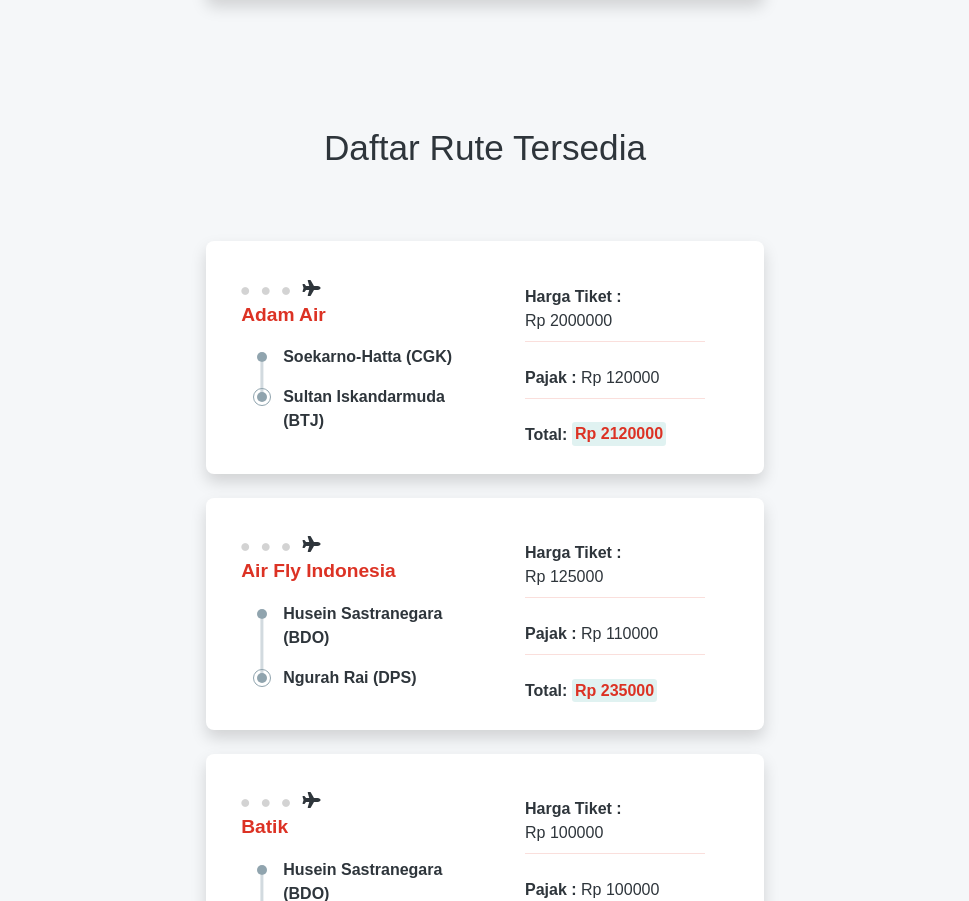
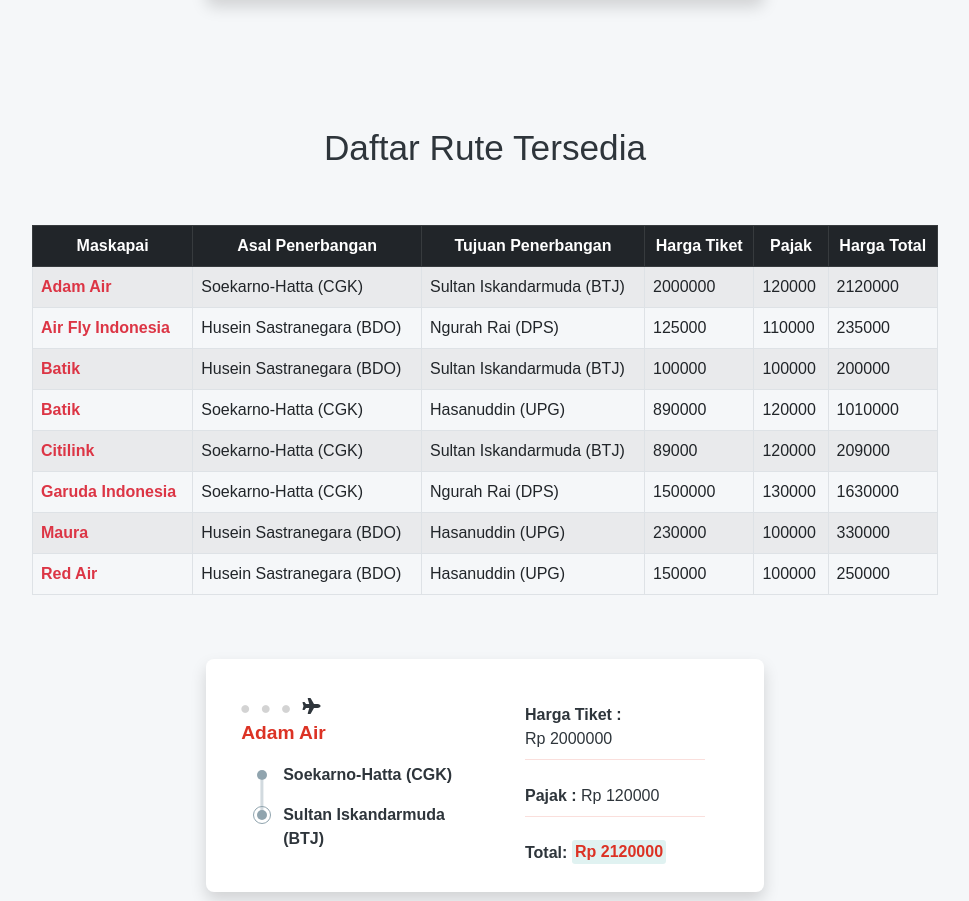
Before and after one commit to mauraqoonitah/flightApp, a PHP site: page / in a window 1280 px wide. Shown: the part 1247-2148 px from the top of the page, without its empty margins (155-1124 px from the left). Run offline with PHP 8.4, Linux system fonts and the light colour scheme; some web fonts are replaced.

Commit message:
add table

```diff
--- a/index.php
+++ b/index.php
@@ -227,8 +227,34 @@
             <div class="container-sm mt-5 mb-5 pb-5">
                 <h2 class="text-center p-5">Daftar Rute Tersedia</h2>
 
+                <!-- menampilkan hasil rute dalam bentuk tabel -->
+                <div class="table-responsive container col-lg-10 mx-auto mb-5">
+                    <table class="table table-striped table-bordered">
+                        <thead class="table-dark text-center">
+                            <th scope="col">Maskapai</th>
+                            <th scope="col">Asal Penerbangan</th>
+                            <th scope="col">Tujuan Penerbangan</th>
+                            <th scope="col">Harga Tiket</th>
+                            <th scope="col">Pajak</th>
+                            <th scope="col">Harga Total</th>
+                        </thead>
+                        <tbody>
+                            <?php foreach ($data_arr as $data) : ?>
+                                <tr>
+                                    <td class="fw-bold text-danger"><?php echo $data[0]; ?></td>
+                                    <td><?php echo $data[1]; ?></td>
+                                    <td><?php echo $data[2]; ?></td>
+                                    <td><?php echo $data[3]; ?></td>
+                                    <td><?php echo $data[4]; ?></td>
+                                    <td><?php echo $data[5]; ?></td>
+                                </tr>
+                            <?php endforeach; ?>
+                        </tbody>
+                    </table>
+                </div>
 
-                <!-- perulangan form hasil rute -->
+                <!-- menampilkan hasil rute dalam bentuk container -->
+                <!-- dengan perulangan form hasil rute -->
                 <?php foreach ($data_arr as $data) : ?>
                     <!-- form -->
                     <form action="" method="POST" class="row g-3 col-lg-6 mx-auto box shadow mt-4">
```
